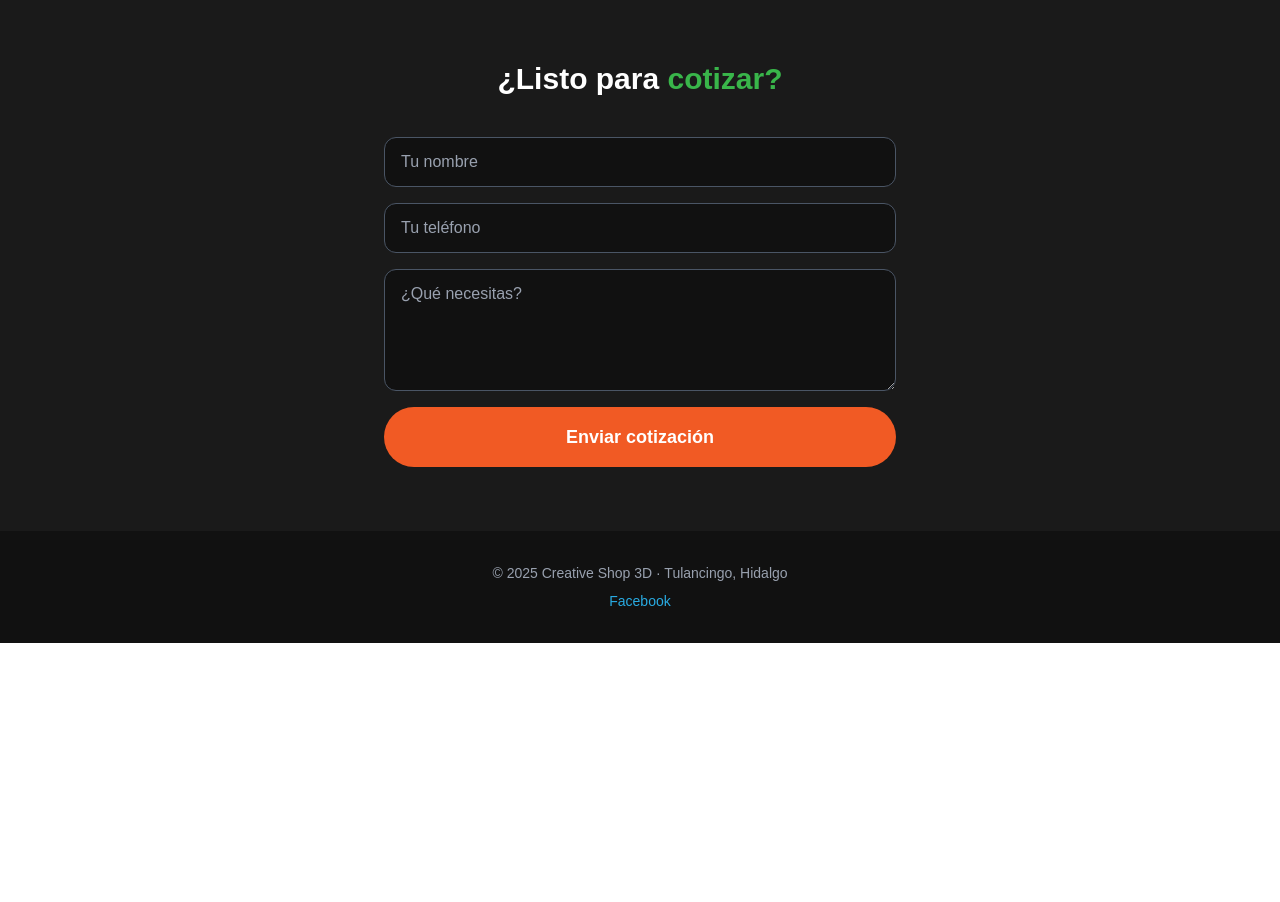
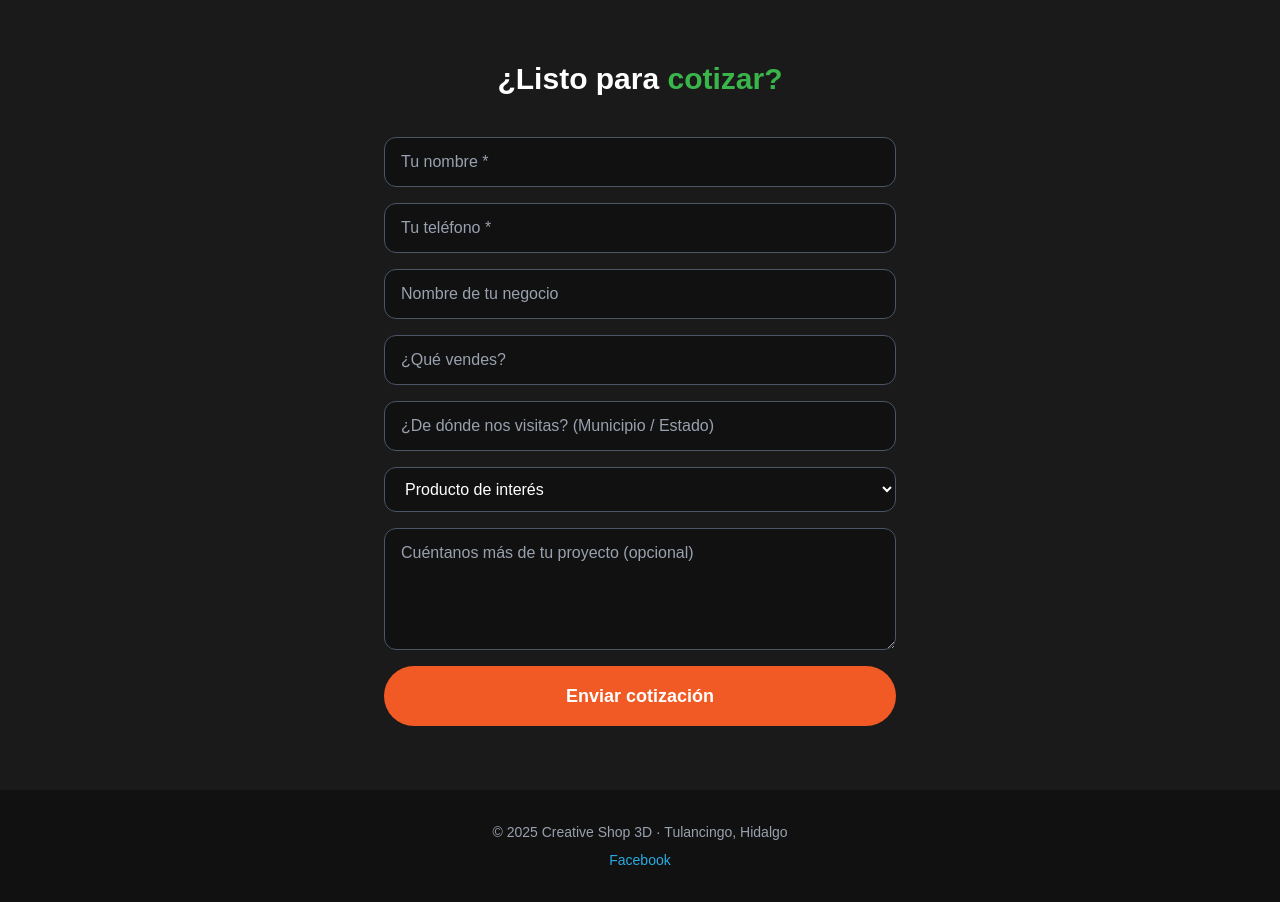
Before and after one commit to creativeshoppublicidad3d-cell/creative-shop-3d, a Next.js app: page / in a window 1280 px wide. Shown: the part 860-1762 px from the top of the page. Before the commit the page ends 1503 px from the top, so only its background shows below. Built offline with nearby package versions, Linux system fonts and the light colour scheme; no server answers.

Commit message:
feat: campos nuevos en formulario de leads

```diff
--- a/src/app/page.tsx
+++ b/src/app/page.tsx
@@ -7,6 +7,10 @@ import { supabase } from "@/lib/supabase";
 export default function Home() {
   const [nombre, setNombre] = useState("");
   const [telefono, setTelefono] = useState("");
+  const [negocio, setNegocio] = useState("");
+  const [queVende, setQueVende] = useState("");
+  const [ciudad, setCiudad] = useState("");
+  const [productoInteres, setProductoInteres] = useState("");
   const [mensaje, setMensaje] = useState("");
   const [enviado, setEnviado] = useState(false);
   const [cargando, setCargando] = useState(false);
@@ -16,12 +20,11 @@ export default function Home() {
     setCargando(true);
     const { error } = await supabase
       .from("leads")
-      .insert([{ nombre, telefono, mensaje }]);
+      .insert([{ nombre, telefono, negocio, que_vende: queVende, ciudad, producto_interes: productoInteres, mensaje }]);
     if (!error) {
       setEnviado(true);
-      setNombre("");
-      setTelefono("");
-      setMensaje("");
+      setNombre(""); setTelefono(""); setNegocio("");
+      setQueVende(""); setCiudad(""); setProductoInteres(""); setMensaje("");
     }
     setCargando(false);
   }
@@ -67,9 +70,19 @@ export default function Home() {
           </div>
         ) : (
           <form onSubmit={handleSubmit} className="max-w-lg mx-auto flex flex-col gap-4">
-            <input type="text" placeholder="Tu nombre" value={nombre} onChange={(e) => setNombre(e.target.value)} required className="bg-[#111111] border border-gray-600 rounded-xl px-4 py-3 text-white placeholder-gray-400 focus:outline-none focus:border-[#29ABE2]" />
-            <input type="tel" placeholder="Tu teléfono" value={telefono} onChange={(e) => setTelefono(e.target.value)} required className="bg-[#111111] border border-gray-600 rounded-xl px-4 py-3 text-white placeholder-gray-400 focus:outline-none focus:border-[#29ABE2]" />
-            <textarea placeholder="¿Qué necesitas?" rows={4} value={mensaje} onChange={(e) => setMensaje(e.target.value)} required className="bg-[#111111] border border-gray-600 rounded-xl px-4 py-3 text-white placeholder-gray-400 focus:outline-none focus:border-[#29ABE2]" />
+            <input type="text" placeholder="Tu nombre *" value={nombre} onChange={(e) => setNombre(e.target.value)} required className="bg-[#111111] border border-gray-600 rounded-xl px-4 py-3 text-white placeholder-gray-400 focus:outline-none focus:border-[#29ABE2]" />
+            <input type="tel" placeholder="Tu teléfono *" value={telefono} onChange={(e) => setTelefono(e.target.value)} required className="bg-[#111111] border border-gray-600 rounded-xl px-4 py-3 text-white placeholder-gray-400 focus:outline-none focus:border-[#29ABE2]" />
+            <input type="text" placeholder="Nombre de tu negocio" value={negocio} onChange={(e) => setNegocio(e.target.value)} className="bg-[#111111] border border-gray-600 rounded-xl px-4 py-3 text-white placeholder-gray-400 focus:outline-none focus:border-[#29ABE2]" />
+            <input type="text" placeholder="¿Qué vendes?" value={queVende} onChange={(e) => setQueVende(e.target.value)} className="bg-[#111111] border border-gray-600 rounded-xl px-4 py-3 text-white placeholder-gray-400 focus:outline-none focus:border-[#29ABE2]" />
+            <input type="text" placeholder="¿De dónde nos visitas? (Municipio / Estado)" value={ciudad} onChange={(e) => setCiudad(e.target.value)} className="bg-[#111111] border border-gray-600 rounded-xl px-4 py-3 text-white placeholder-gray-400 focus:outline-none focus:border-[#29ABE2]" />
+            <select value={productoInteres} onChange={(e) => setProductoInteres(e.target.value)} className="bg-[#111111] border border-gray-600 rounded-xl px-4 py-3 text-white focus:outline-none focus:border-[#29ABE2]">
+              <option value="">Producto de interés</option>
+              <option value="Letras 3D">Letras 3D</option>
+              <option value="Letreros Neón">Letreros Neón</option>
+              <option value="Acrílico">Acrílico</option>
+              <option value="Glorificadores">Glorificadores</option>
+            </select>
+            <textarea placeholder="Cuéntanos más de tu proyecto (opcional)" rows={4} value={mensaje} onChange={(e) => setMensaje(e.target.value)} className="bg-[#111111] border border-gray-600 rounded-xl px-4 py-3 text-white placeholder-gray-400 focus:outline-none focus:border-[#29ABE2]" />
             <button type="submit" disabled={cargando} className="bg-[#F15A24] hover:bg-orange-600 disabled:opacity-50 text-white font-bold py-4 rounded-full text-lg transition">
               {cargando ? "Enviando..." : "Enviar cotización"}
             </button>
```
